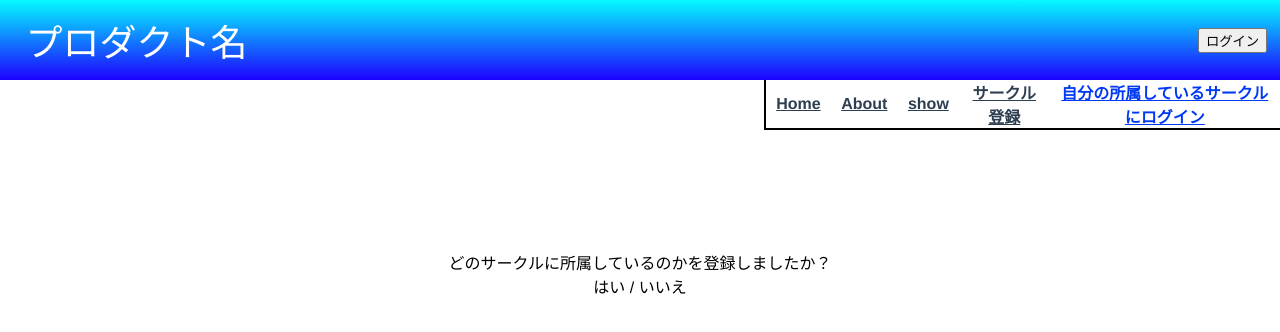
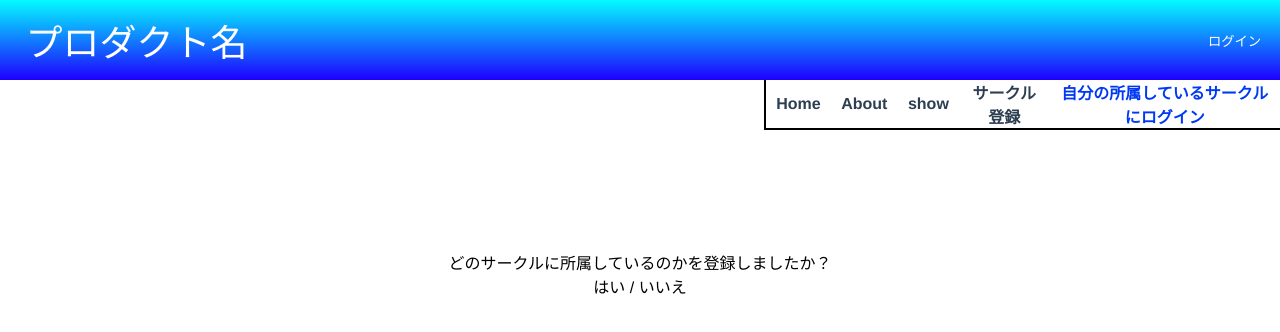
Before and after one commit to team2-birthday/our_app, a Vue app: page /circleLogin in a window 1280 px wide. Shown: the top 332 px of the page. Built offline with nearby package versions, Linux system fonts and the light colour scheme.

Commit message:
ログインボタンのデザイン変更

```diff
--- a/src/App.vue
+++ b/src/App.vue
@@ -8,7 +8,11 @@
         </div>
         <div v-if="circleLogin">
           <div class="circle-login">サークル:{{ circleLoginName }}</div>
-          <button v-on:click="circleLogout" v-bind:disabled="circleEditCheck">
+          <button
+            v-on:click="circleLogout"
+            v-bind:disabled="circleEditCheck"
+            class="circle-logout-btn"
+          >
             サークルログアウト
           </button>
         </div>
@@ -118,6 +122,7 @@ nav {
 a {
   padding-left: 2%;
   padding-right: 2%;
+  text-decoration: none; /* リンクの下線を消す */
 }
 
 .prodact-name {
@@ -133,12 +138,25 @@ a {
   font-family: "ヒラギノ明朝 Pro W3", "Hiragino Mincho Pro", "游明朝",
     "Yu Mincho", "游明朝体", "YuMincho", "ＭＳ Ｐ明朝", "MS PMincho", serif;
   color: white;
+  font-size: 13px;
   margin: 1%;
   margin-left: auto;
 }
 
 .circle-login {
   margin: 1%;
+}
+
+.circle-logout-btn {
+  background: transparent;
+  border: none;
+  color: white;
+  font-family: "ヒラギノ明朝 Pro W3", "Hiragino Mincho Pro", "游明朝",
+    "Yu Mincho", "游明朝体", "YuMincho", "ＭＳ Ｐ明朝", "MS PMincho", serif;
+}
+
+.circle-logout-btn:hover {
+  font-size: 20px;
 }
 
 nav a {
--- a/src/components/UserLogin.vue
+++ b/src/components/UserLogin.vue
@@ -9,10 +9,14 @@
       </div>
     </div>
     <div v-if="userLogin === false">
-      <button v-on:click="logInGoogle">ログイン</button>
+      <button v-on:click="logInGoogle" class="login-logout-btn">
+        ログイン
+      </button>
     </div>
     <div v-else>
-      <button v-on:click="logOutGoogle">ログアウト</button>
+      <button v-on:click="logOutGoogle" class="login-logout-btn">
+        ログアウト
+      </button>
     </div>
   </div>
 </template>
@@ -84,4 +88,16 @@ export default {
 .user-login {
   margin: 2%;
 }
+
+.login-logout-btn {
+  background: transparent;
+  border: none;
+  color: white;
+  font-family: "ヒラギノ明朝 Pro W3", "Hiragino Mincho Pro", "游明朝",
+    "Yu Mincho", "游明朝体", "YuMincho", "ＭＳ Ｐ明朝", "MS PMincho", serif;
+}
+
+.login-logout-btn:hover {
+  font-size: 20px;
+}
 </style>
```
